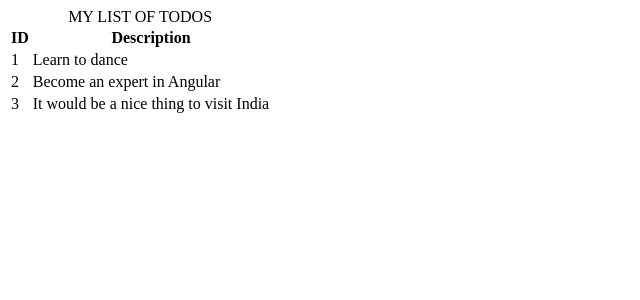
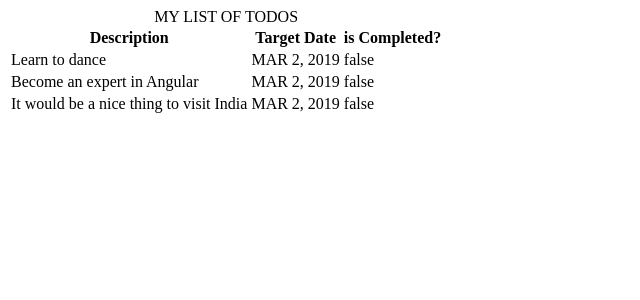
Before and after one commit to DaviGadelhaLeitao/get-your-tasks-done, an Angular app in the folder frontend/: page /todos in a window 1280 px wide. Shown: the top 300 px of the page, without its empty margins (0-640 px from the left). Built offline with nearby package versions, Linux system fonts and the light colour scheme.

Commit message:
changing the construction of todos list with a more structured approach

```diff
--- a/frontend/src/app/list-todos/list-todos.component.html
+++ b/frontend/src/app/list-todos/list-todos.component.html
@@ -2,14 +2,16 @@
   <caption>MY LIST OF TODOS</caption>
   <thead>
     <tr>
-      <th>ID</th>
       <th>Description</th>
+      <th>Target Date</th>
+      <th>is Completed?</th>
     </tr>
   </thead>
   <tbody>
     <tr *ngFor="let todo of todos">
-      <td>{{todo.id}}</td>
       <td>{{todo.description}}</td>
+      <td>{{todo.targetDate | date | uppercase}}</td>
+      <td>{{todo.done}}</td>
     </tr>
   </tbody>
 </table>
--- a/frontend/src/app/list-todos/list-todos.component.ts
+++ b/frontend/src/app/list-todos/list-todos.component.ts
@@ -1,4 +1,15 @@
 import { Component, OnInit } from '@angular/core';
+
+export class Todo {
+  constructor(
+    public id: number,
+    public description: string,
+    public done: boolean,
+    public targetDate: Date
+  ) {
+
+  }
+}
 
 @Component({
   selector: 'app-list-todos',
@@ -8,9 +19,9 @@ import { Component, OnInit } from '@angular/core';
 export class ListTodosComponent implements OnInit {
 
   todos = [
-    { id: 1, description: 'Learn to dance' },
-    { id: 2, description: 'Become an expert in Angular' },
-    { id: 3, description: 'It would be a nice thing to visit India' }
+    new Todo(1, 'Learn to dance', false, new Date()),
+    new Todo(1, 'Become an expert in Angular', false, new Date()),
+    new Todo(1, 'It would be a nice thing to visit India', false, new Date())
   ]
 
   constructor() { }
```
